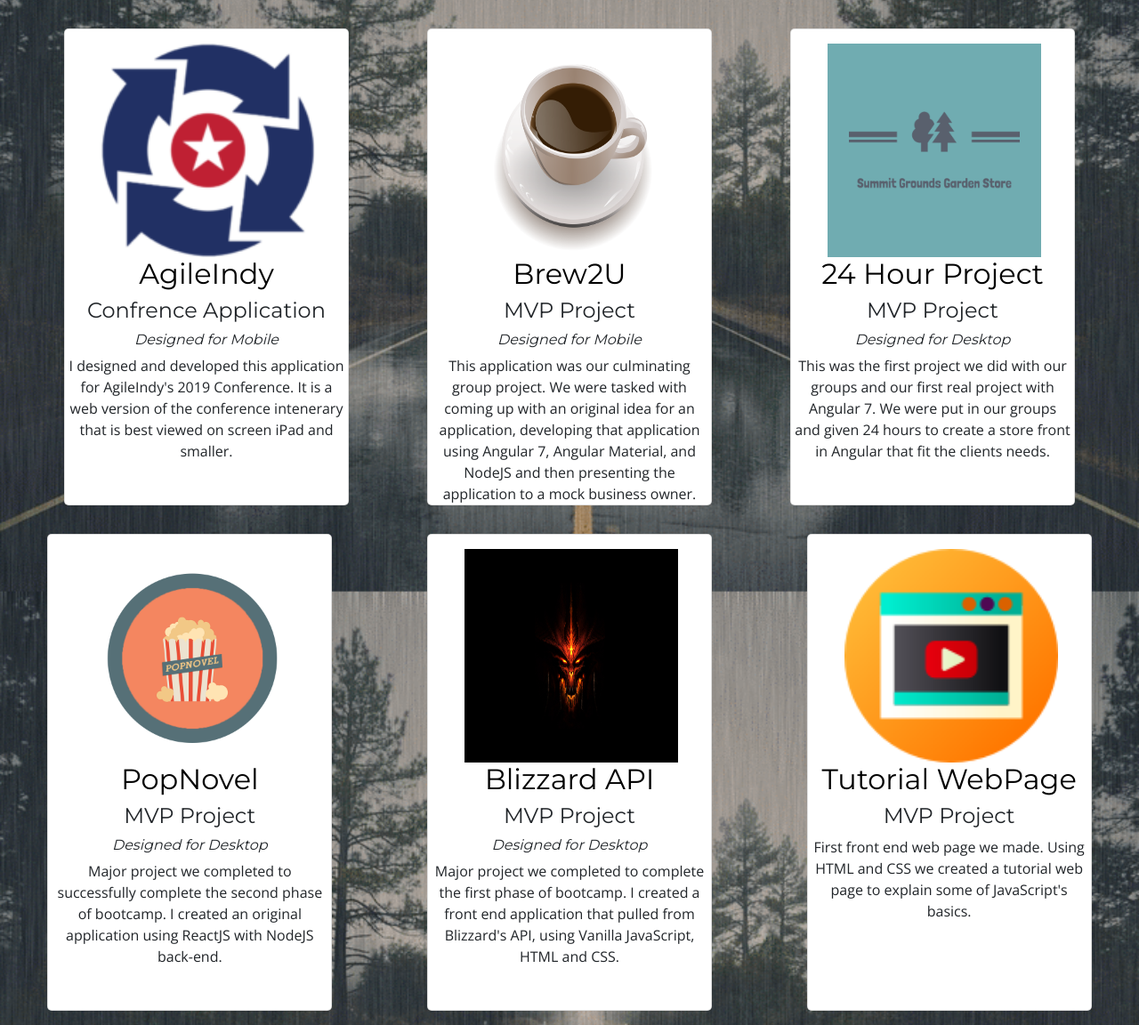
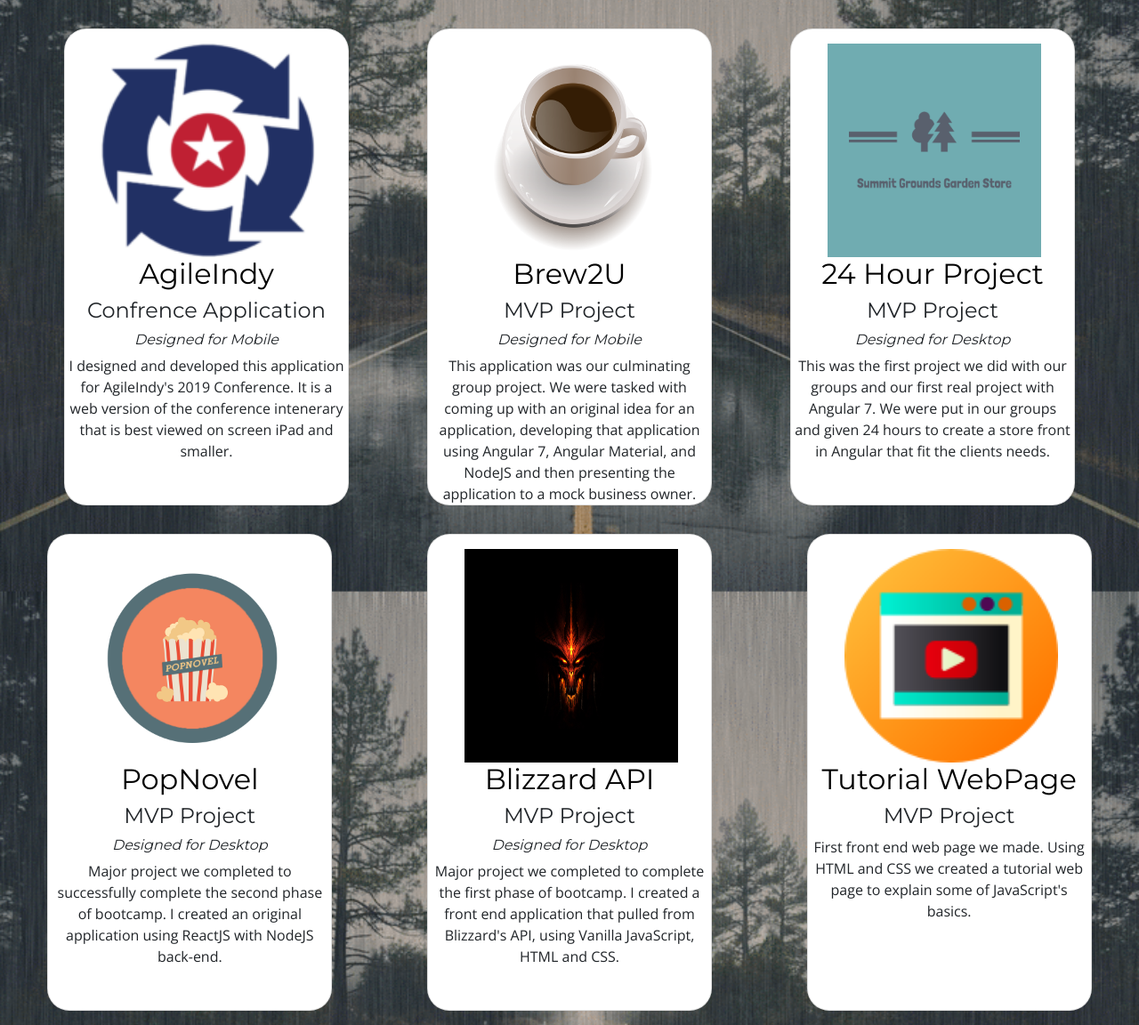
Before and after one commit to dontdoitwalter/reactportfolio, a PHP site: page / in a window 1280 px wide. Shown: the part 188-1340 px from the top of the page at 89% size. Run offline with PHP 8.4, Linux system fonts and the light colour scheme.

Commit message:
rounded things more

```diff
--- a/css/projects.css
+++ b/css/projects.css
@@ -13,7 +13,7 @@
 .card {
     padding-left:.25em;
     padding-right:.25em;
-    border-radius: 5px;
+    border-radius: 25px;
     height:33.5em;
     width:20em;
     margin:1em;
@@ -36,4 +36,5 @@
   }
 #selfie{
   max-width: 35%;
+  border-radius: 25px;
 }
```
